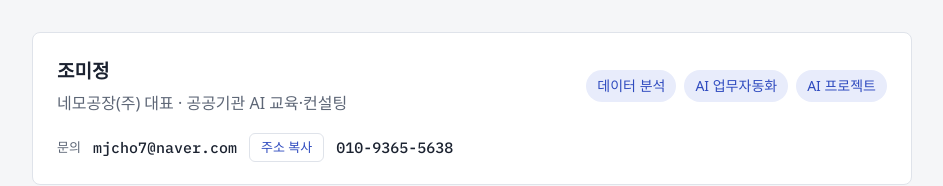
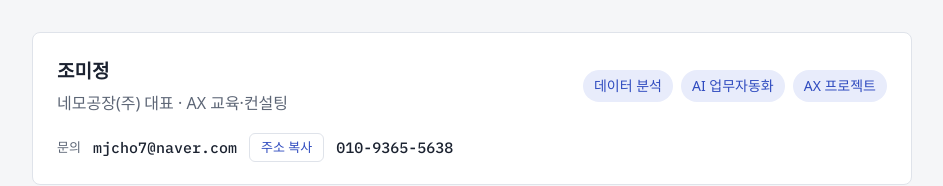
Before and after one commit to mjcho7/guides, a plain HTML site: page vibe-coding/dashboard/index.html in a window 1280 px wide. Shown: the part 6433-6619 px from the top of the page, without its empty margins (168-1111 px from the left). Drawn offline with Linux system fonts and the light colour scheme; a web font is replaced by a local one.

Commit message:
바이브코딩 · 강사 소개를 AX 교육·컨설팅, AX 프로젝트로 수정
Co-Authored-By: Claude Opus 5.5 <noreply@anthropic.com>
Claude-Session: https://claude.ai/code/session_019EvZQmvP15YXiY2Wz73cxS

```diff
--- a/vibe-coding/dashboard/index.html
+++ b/vibe-coding/dashboard/index.html
@@ -356,8 +356,8 @@ Preview URL과 Claim URL을 알려줘.</pre></div><p class="links"><a class="ext
 
   </main>
   <aside class="instructor" aria-label="강사 소개">
-    <div class="who"><strong>조미정</strong><span>네모공장(주) 대표 · 공공기관 AI 교육·컨설팅</span></div>
-    <ul class="work"><li>데이터 분석</li><li>AI 업무자동화</li><li>AI 프로젝트</li></ul>
+    <div class="who"><strong>조미정</strong><span>네모공장(주) 대표 · AX 교육·컨설팅</span></div>
+    <ul class="work"><li>데이터 분석</li><li>AI 업무자동화</li><li>AX 프로젝트</li></ul>
     <div class="contact"><span class="label">문의</span><span class="mail" id="mail">mjcho7@naver.com</span><button class="copy" type="button" id="mailcopy">주소 복사</button><span class="mail" id="tel">010-9365-5638</span></div>
   </aside>
 </div>
```
Also changed, not shown: vibe-coding/portfolio/index.html (+2 -2 lines).
